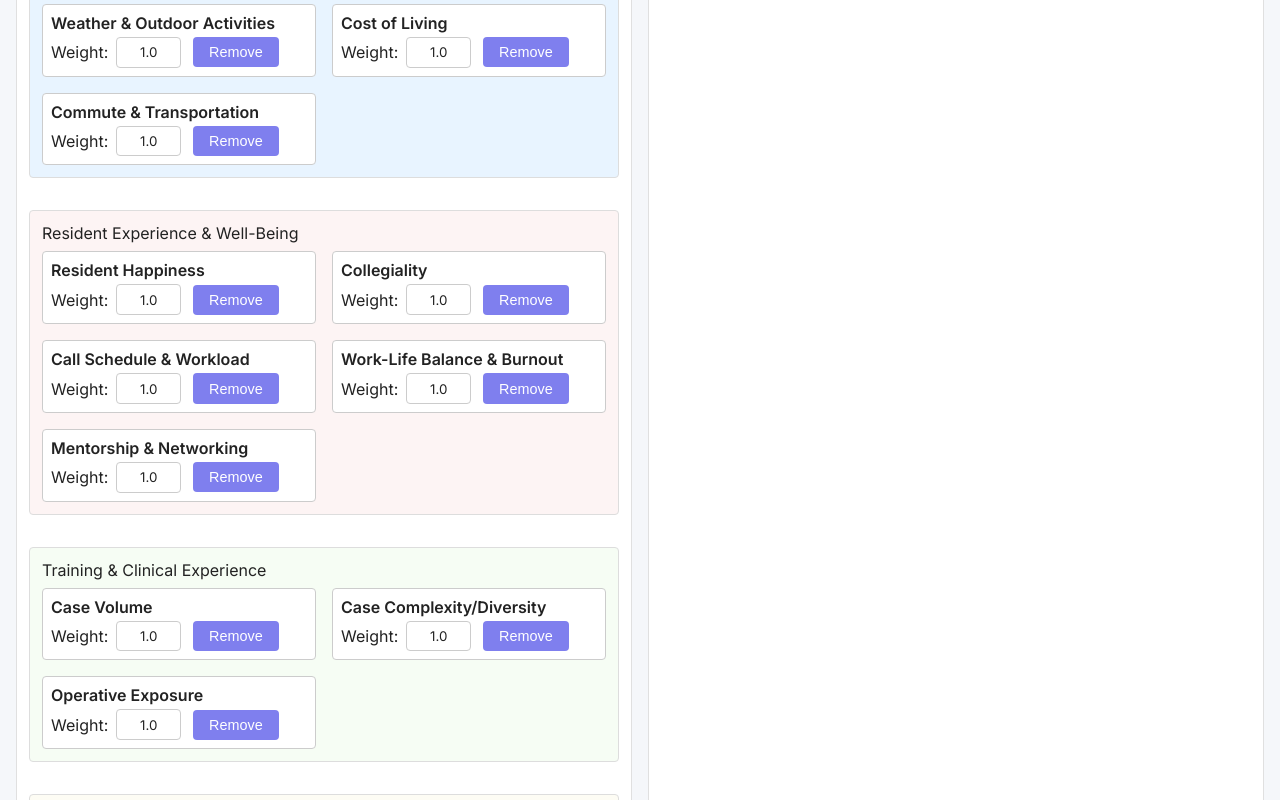
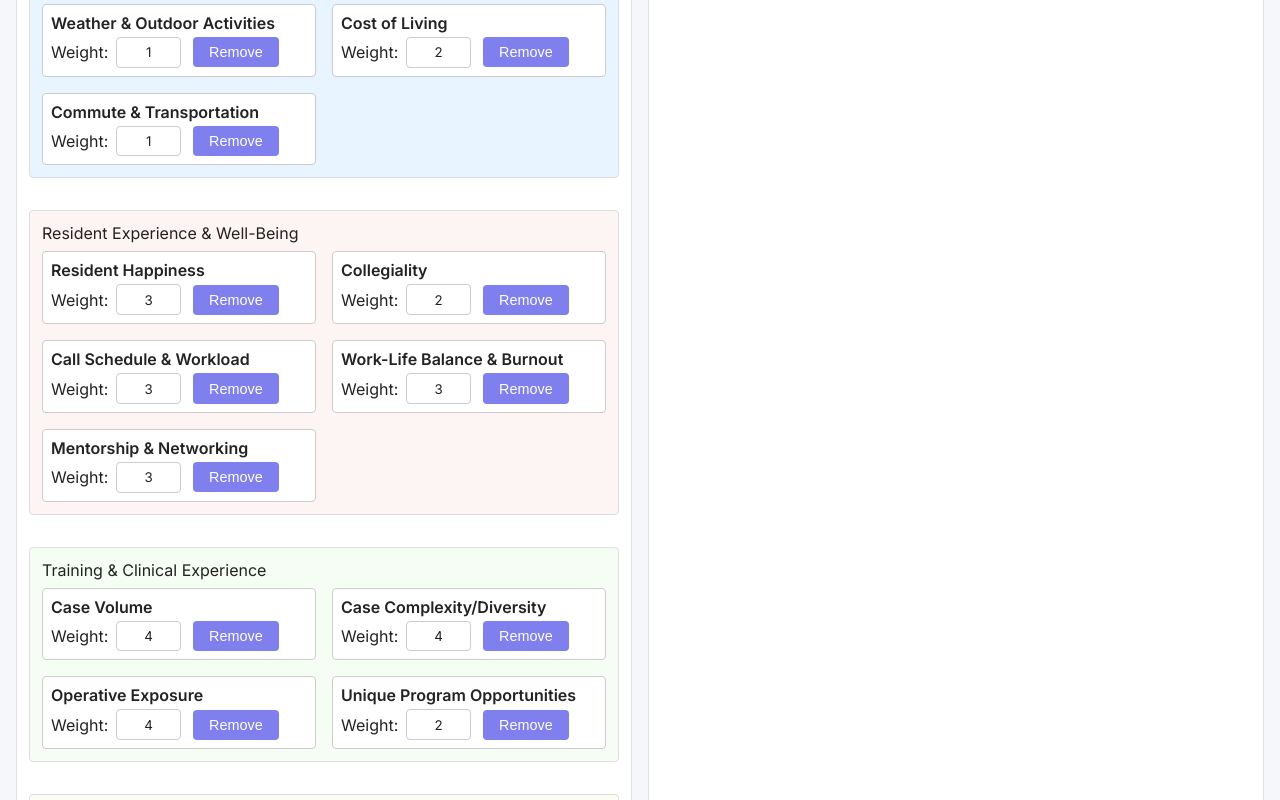
Before and after one commit to tig3r66/rank-order-list, a React (Create React App) app: page / in a window 1280 px wide. Shown: the part 700-1500 px from the top of the page. Built offline with nearby package versions, Linux system fonts and the light colour scheme; the HTML template or start-up script is replaced by a standard one.

Commit message:
Update App.js

```diff
--- a/src/App.js
+++ b/src/App.js
@@ -10,23 +10,29 @@ import HelpModal from './components/HelpModal';
 import './App.css';
 
 const initialCriteria = [
-  { id: 'supportSystems', label: 'Support Systems & Family', category: 'Personal & Lifestyle Factors', weight: '1.0' },
-  { id: 'localCulture', label: 'Local Culture & City Life', category: 'Personal & Lifestyle Factors', weight: '1.0' },
-  { id: 'weather', label: 'Weather & Outdoor Activities', category: 'Personal & Lifestyle Factors', weight: '1.0' },
-  { id: 'costOfLiving', label: 'Cost of Living', category: 'Personal & Lifestyle Factors', weight: '1.0' },
-  { id: 'commute', label: 'Commute & Transportation', category: 'Personal & Lifestyle Factors', weight: '1.0' },
-  { id: 'residentHappiness', label: 'Resident Happiness', category: 'Resident Experience & Well-Being', weight: '1.0' },
-  { id: 'collegiality', label: 'Collegiality', category: 'Resident Experience & Well-Being', weight: '1.0' },
-  { id: 'callSchedule', label: 'Call Schedule & Workload', category: 'Resident Experience & Well-Being', weight: '1.0' },
-  { id: 'workLifeBalance', label: 'Work-Life Balance & Burnout', category: 'Resident Experience & Well-Being', weight: '1.0' },
-  { id: 'mentorship', label: 'Mentorship & Networking', category: 'Resident Experience & Well-Being', weight: '1.0' },
-  { id: 'caseVolume', label: 'Case Volume', category: 'Training & Clinical Experience', weight: '1.0' },
-  { id: 'caseComplexity', label: 'Case Complexity/Diversity', category: 'Training & Clinical Experience', weight: '1.0' },
-  { id: 'operativeExposure', label: 'Operative Exposure', category: 'Training & Clinical Experience', weight: '1.0' },
-  { id: 'programReputation', label: 'Program Reputation', category: 'Career Outcomes & Prestige', weight: '1.0' },
-  { id: 'jobOpportunities', label: 'Job Opportunities', category: 'Career Outcomes & Prestige', weight: '1.0' },
-  { id: 'gutFeel', label: 'Gut Feeling', category: 'Gut Feeling', weight: '1.0' },
-];
+  { "id": "supportSystems", "label": "Support Systems & Family", "category": "Personal & Lifestyle Factors", "weight": "2" },
+  { "id": "localCulture", "label": "Local Culture & City Life", "category": "Personal & Lifestyle Factors", "weight": "1" },
+  { "id": "weather", "label": "Weather & Outdoor Activities", "category": "Personal & Lifestyle Factors", "weight": "1" },
+  { "id": "costOfLiving", "label": "Cost of Living", "category": "Personal & Lifestyle Factors", "weight": "2" },
+  { "id": "commute", "label": "Commute & Transportation", "category": "Personal & Lifestyle Factors", "weight": "1" },
+
+  { "id": "residentHappiness", "label": "Resident Happiness", "category": "Resident Experience & Well-Being", "weight": "3" },
+  { "id": "collegiality", "label": "Collegiality", "category": "Resident Experience & Well-Being", "weight": "2" },
+  { "id": "callSchedule", "label": "Call Schedule & Workload", "category": "Resident Experience & Well-Being", "weight": "3" },
+  { "id": "workLifeBalance", "label": "Work-Life Balance & Burnout", "category": "Resident Experience & Well-Being", "weight": "3" },
+  { "id": "mentorship", "label": "Mentorship & Networking", "category": "Resident Experience & Well-Being", "weight": "3" },
+
+  { "id": "caseVolume", "label": "Case Volume", "category": "Training & Clinical Experience", "weight": "4" },
+  { "id": "caseComplexity", "label": "Case Complexity/Diversity", "category": "Training & Clinical Experience", "weight": "4" },
+  { "id": "operativeExposure", "label": "Operative Exposure", "category": "Training & Clinical Experience", "weight": "4" },
+  { "id": "uniqueOpportunities", "label": "Unique Program Opportunities", "category": "Training & Clinical Experience", "weight": "2" },
+
+  { "id": "programReputation", "label": "Program Reputation", "category": "Career Outcomes & Prestige", "weight": "3" },
+  { "id": "jobOpportunities", "label": "Job Opportunities", "category": "Career Outcomes & Prestige", "weight": "3" },
+  { "id": "fellowshipOpportunities", "label": "Fellowship Opportunities", "category": "Career Outcomes & Prestige", "weight": "3" },
+
+  { "id": "gutFeel", "label": "Gut Feeling", "category": "Gut Feeling", "weight": "3" }
+]
 
 const initialPrograms = [
   { id: 'program1', name: 'General Hospital', notes: '', scores: {} },
```
